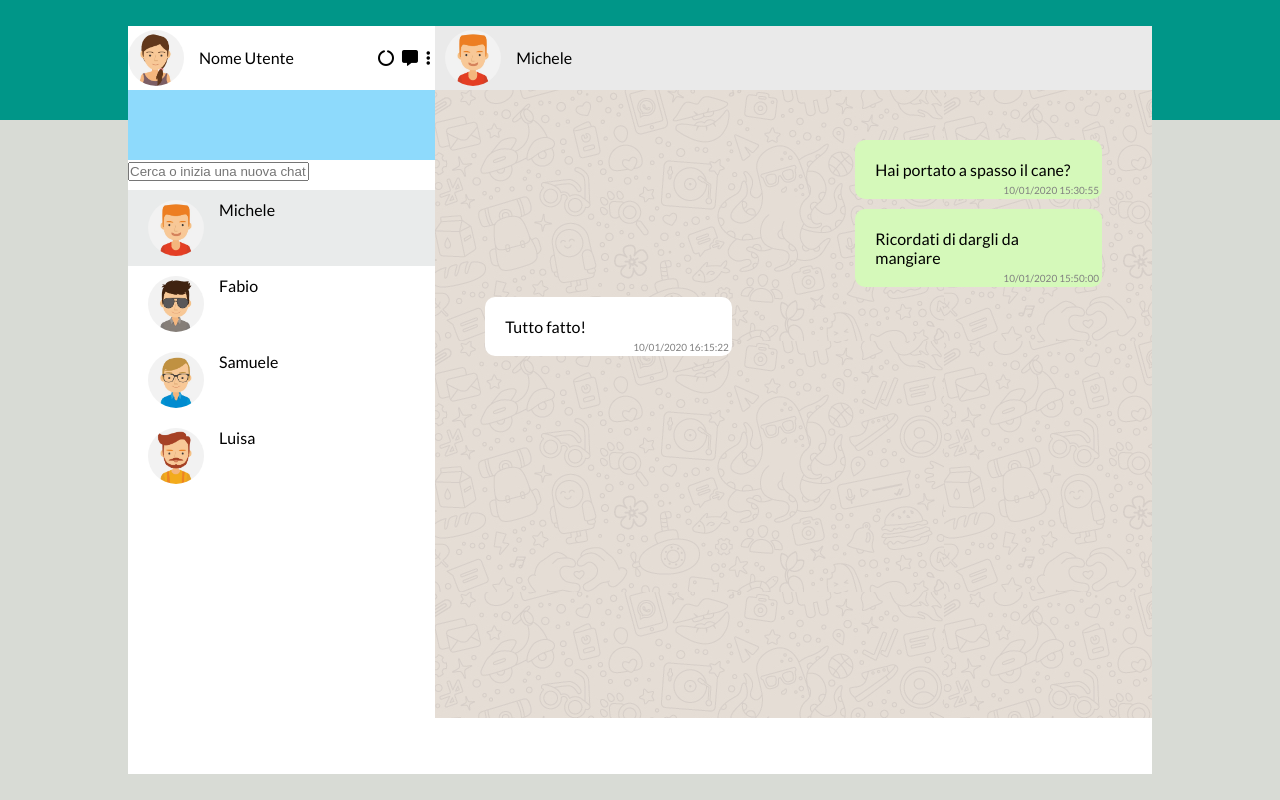
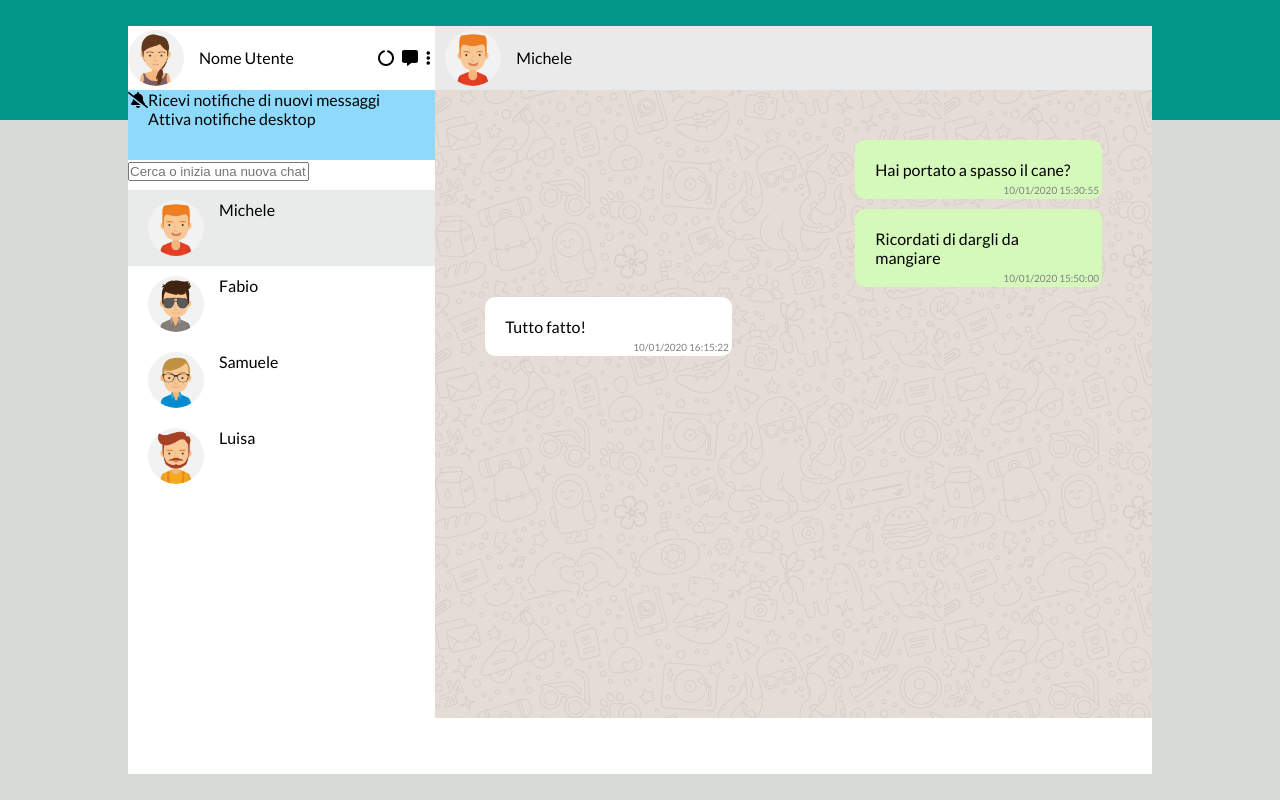
Before and after one commit to Ottavio42/Vue-Boolzapp, a plain HTML site: page index.html in a window 1280 px wide. Drawn offline with nearby package versions, Linux system fonts and the light colour scheme.

Commit message:
fix-new-message

```diff
--- a/index.html
+++ b/index.html
@@ -33,8 +33,12 @@
                     </div>
 				</div>
 
-				<div class="message-notifications">
-
+				<div class="message-notifications flex">
+                    <div class="bell"><i class="fas fa-bell-slash"></i></div>
+                    <div class="notifications-text">
+                        <div class="n-message">Ricevi notifiche di nuovi messaggi</div>
+                        <div class="desk-message">Attiva notifiche desktop</div>
+                    </div>
 				</div>
 				<div class="search-contact">
 					<input type="text" placeholder="Cerca o inizia una nuova chat">
```
